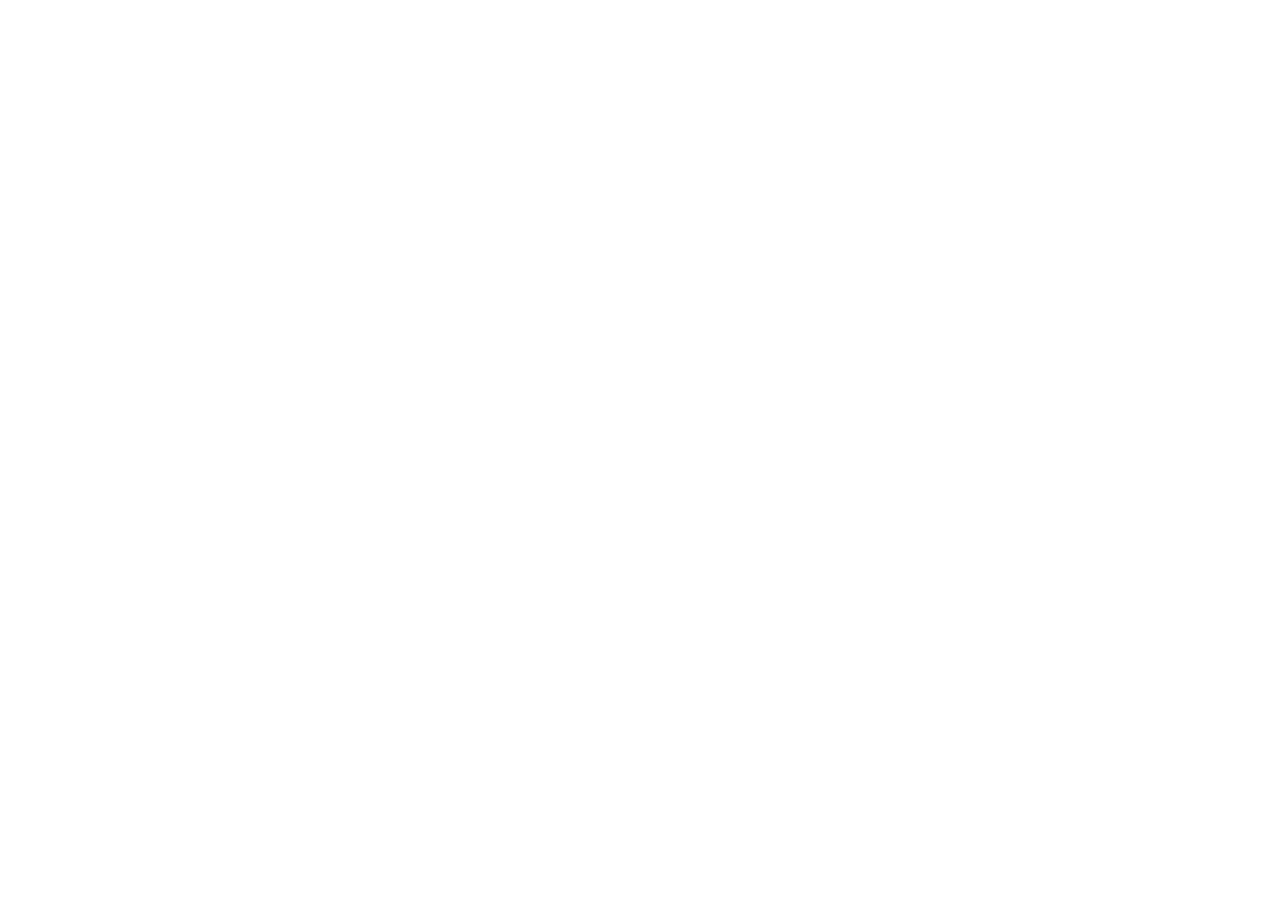
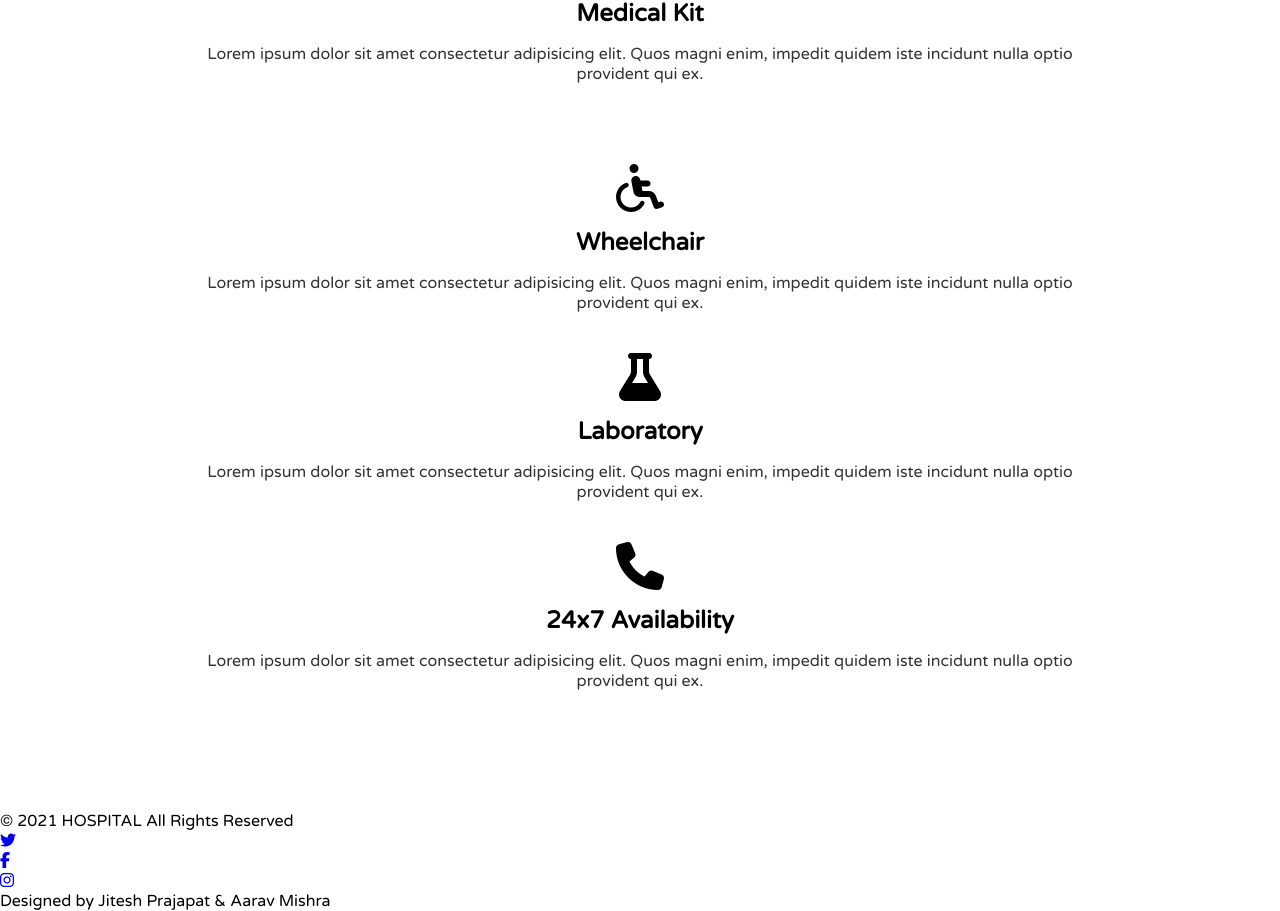
Before and after one commit to devaaravmishra/hms, a React (Create React App) app: page / in a window 1280 px wide. Shown: the part 1497-2408 px from the top of the page. Before the commit the page ends 1612 px from the top, so only its background shows below. Built offline with nearby package versions, Linux system fonts and the light colour scheme.

Commit message:
update homepage.js & add footer

```diff
--- /dev/null
+++ b/src/Components/footer.js
@@ -0,0 +1,21 @@
+import React from "react";
+
+const Footer = () => {
+    return(
+        <footer>
+            <div className={"footer"}>
+            <span className={"footer-left"}>&copy; 2021 HOSPITAL All Rights Reserved</span>
+                <ul className={"footer-right"}>
+                    <li><a href="https://twitter.com/who?lang=en" target="_blank" aria-label="Twitter"><i class="fab fa-twitter"></i></a></li>
+                    <li><a href="https://www.instagram.com/who/?hl=en" target="_blank" aria-label="Facebook"><i class="fab fa-facebook-f"></i></a></li>
+                    <li><a href="https://www.facebook.com/WHO/" target="_blank" aria-label="Instagram"><i class="fab fa-instagram"></i></a></li>
+                </ul>
+            </div>
+        <div className={"footer-bottom"}>
+            <span className={"footer-bottom-text"}>Designed by Jitesh Prajapat &amp; Aarav Mishra</span>
+        </div>
+        </footer>
+    )
+}
+
+export default Footer;
--- a/src/Components/homepage.js
+++ b/src/Components/homepage.js
@@ -1,13 +1,14 @@
 import React from "react";
 import "./css/homepage.css";
 import Header from "./header";
+import Footer from "./footer";
 const Homepage = () => {
   return (
     <React.Fragment>
       <Header />
       <div className={"services"} id={"services"}>
-        <h1 id={"services-head"}>Services we provide</h1>
-        <div className={"container"}>
+        <h1 id={"services-head"}>Services We Provide</h1>
+        <div className={"container1"}>
           <div className={"service"}>
             <i className={"fa fa-bed fa-3x"}></i>
             <h2>Emergencies</h2>
@@ -30,22 +31,43 @@ const Homepage = () => {
             <i className={"fa fa-medkit fa-3x"}></i>
             <h2>Medical Kit</h2>
             <p>
-              Lorem ipsum dolor sit amet consectetur adipisicing elit. Voluptate
-              quas perferendis nam explicabo aspernatur temporibus, ut labore
-              quibusdam consequatur inventore?
+              Lorem ipsum dolor sit amet consectetur adipisicing elit. Quos
+              magni enim, impedit quidem iste incidunt nulla optio provident qui
+              ex.
             </p>
           </div>
+        </div>
+        <div className={"container2"}>
           <div className={"service"}>
             <i className={"fa fa-wheelchair fa-3x"}></i>
             <h2>Wheelchair</h2>
             <p>
-              Lorem, ipsum dolor sit amet consectetur adipisicing elit. Rerum
-              reprehenderit ullam doloribus, praesentium ad nihil. Corporis
-              assumenda accusantium magnam nam!
+              Lorem ipsum dolor sit amet consectetur adipisicing elit. Quos
+              magni enim, impedit quidem iste incidunt nulla optio provident qui
+              ex.
+            </p>
+          </div>
+          <div className={"service"}>
+            <i className={"fas fa-flask fa-3x"}></i>
+            <h2>Laboratory</h2>
+            <p>
+              Lorem ipsum dolor sit amet consectetur adipisicing elit. Quos
+              magni enim, impedit quidem iste incidunt nulla optio provident qui
+              ex.
+            </p>
+          </div>
+          <div className={"service"}>
+            <i className={"fas fa-phone fa-3x"}></i>
+            <h2>24x7 Availability</h2>
+            <p>
+              Lorem ipsum dolor sit amet consectetur adipisicing elit. Quos
+              magni enim, impedit quidem iste incidunt nulla optio provident qui
+              ex.
             </p>
           </div>
         </div>
       </div>
+      <Footer/>
     </React.Fragment>
   );
 };
```
